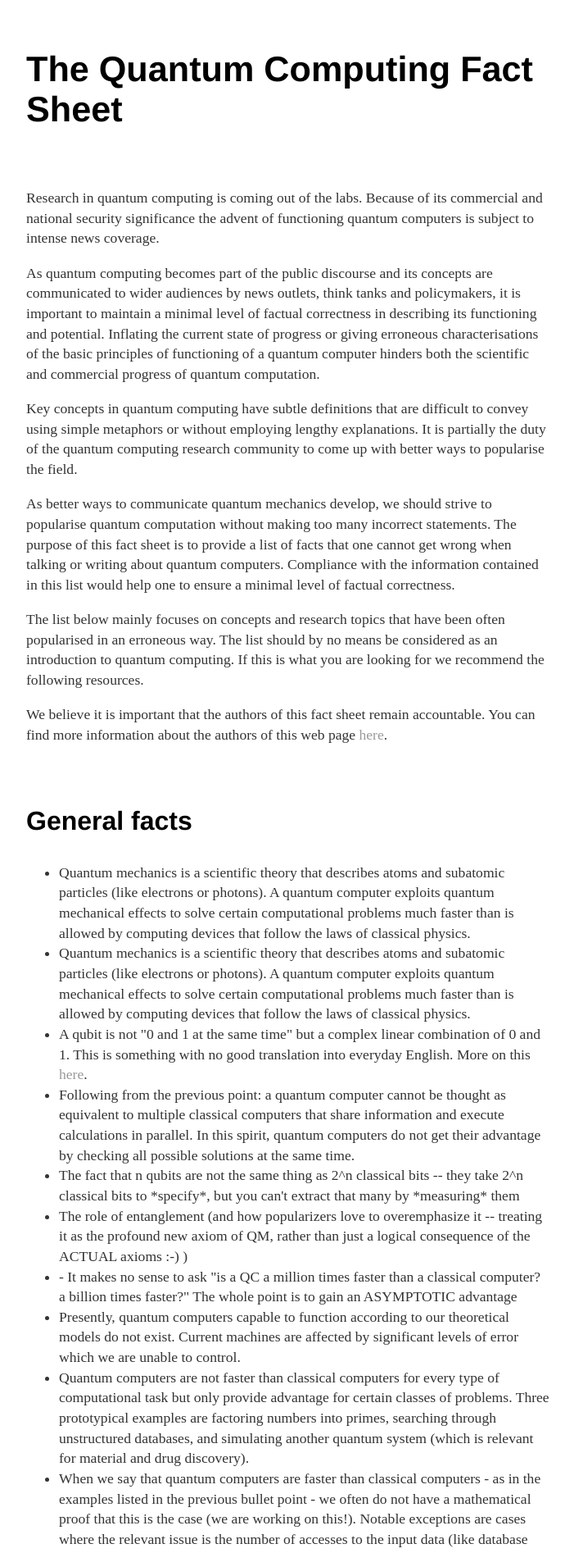
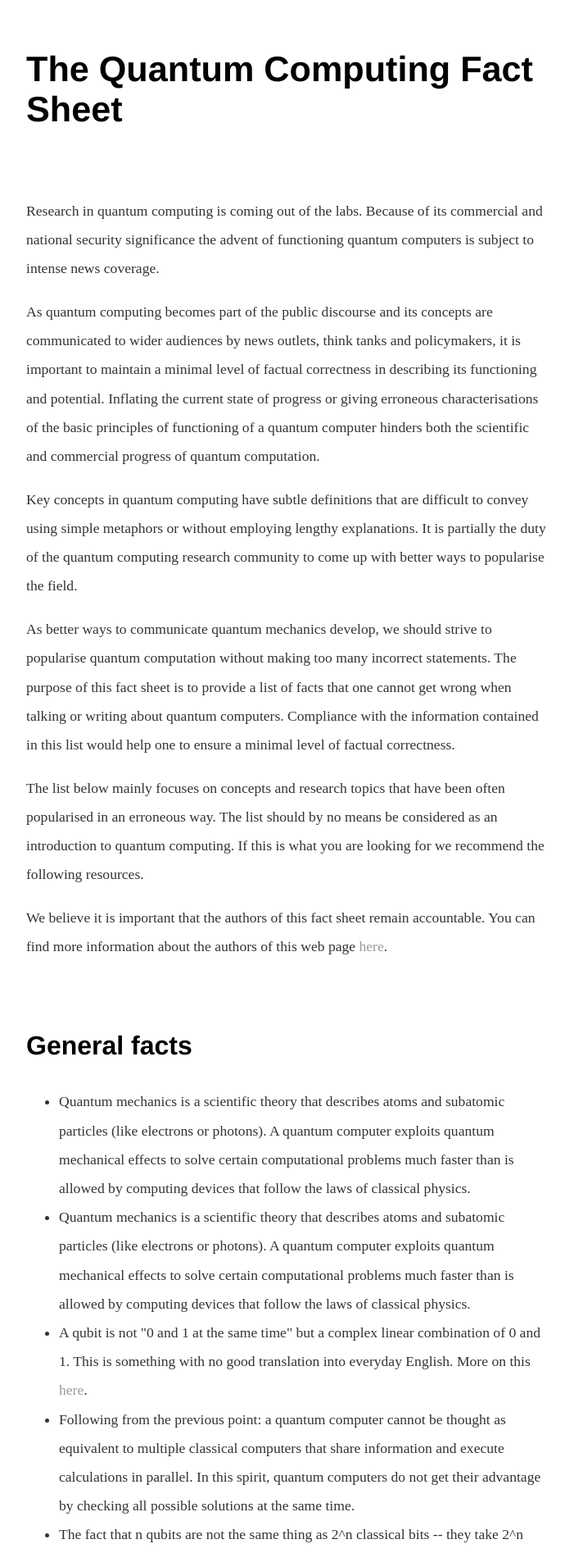
Before and after one commit to quantumfactsheet/quantumfactsheet.github.io, a Jekyll site: the page built from index.html, in a window 1280 px wide. Shown: the top 1894 px of the page at 82% size, without its empty margins (288-989 px from the left). Built offline with Jekyll 4.4.1, drawn with Linux system fonts in a browser that asks for light colours.

Commit message:
Update main.css

```diff
--- a/css/main.css
+++ b/css/main.css
@@ -10,7 +10,8 @@ body { margin: 24px auto; width: 80%; }
 a { text-decoration: none; color: #999; }
 a:hover { text-decoration: underline; }
 
-p, ul { font-size: 1.1em; line-height: 1.4em; color: #333; }
+p, ul { font-size: 1.1em; line-height: 200%; color: #333; }
+
 
 h1, h2, h3, h4 { font-family: 'Helvetica', 'Arial', 'Sans-Serif';}
 h1 { font-size: 2.7em; }
```
